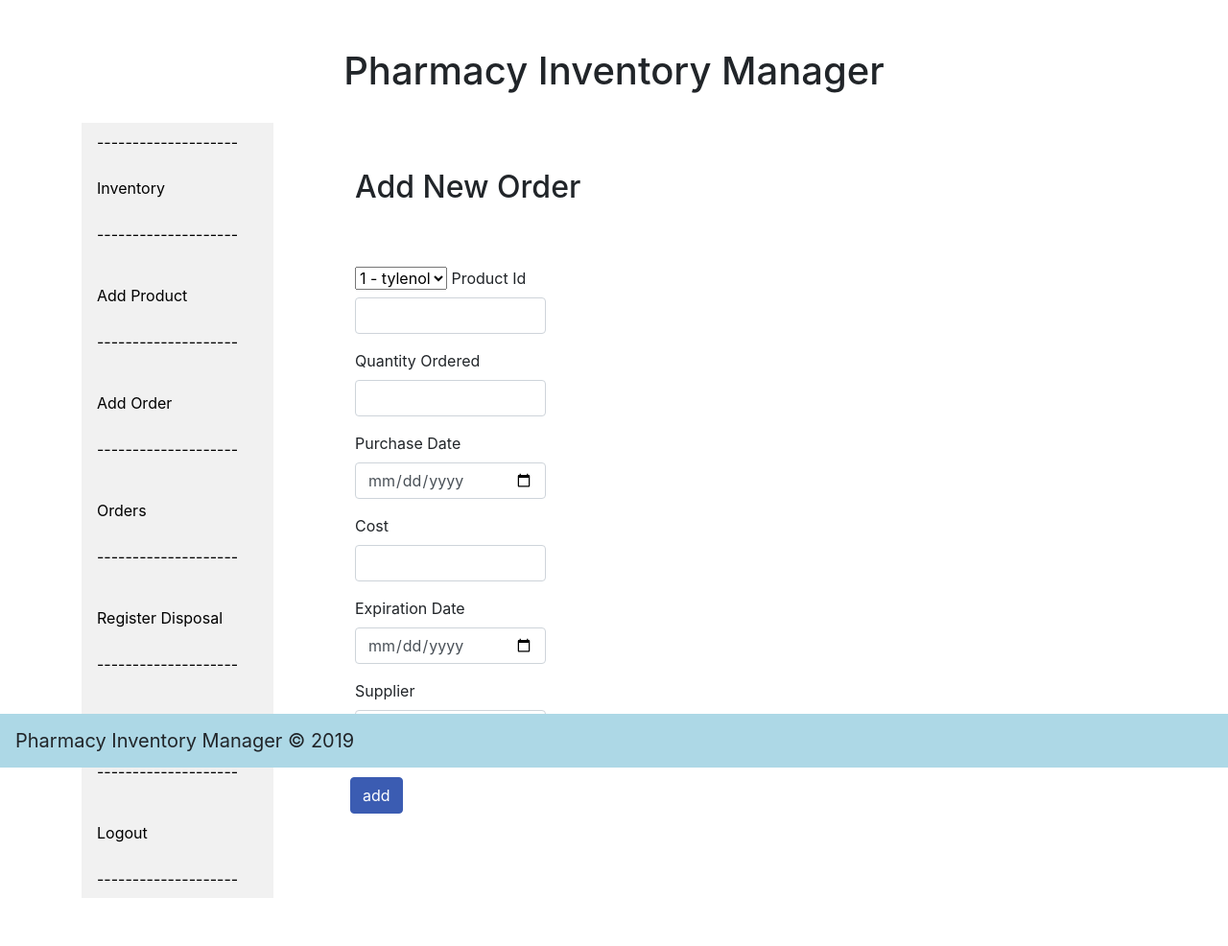
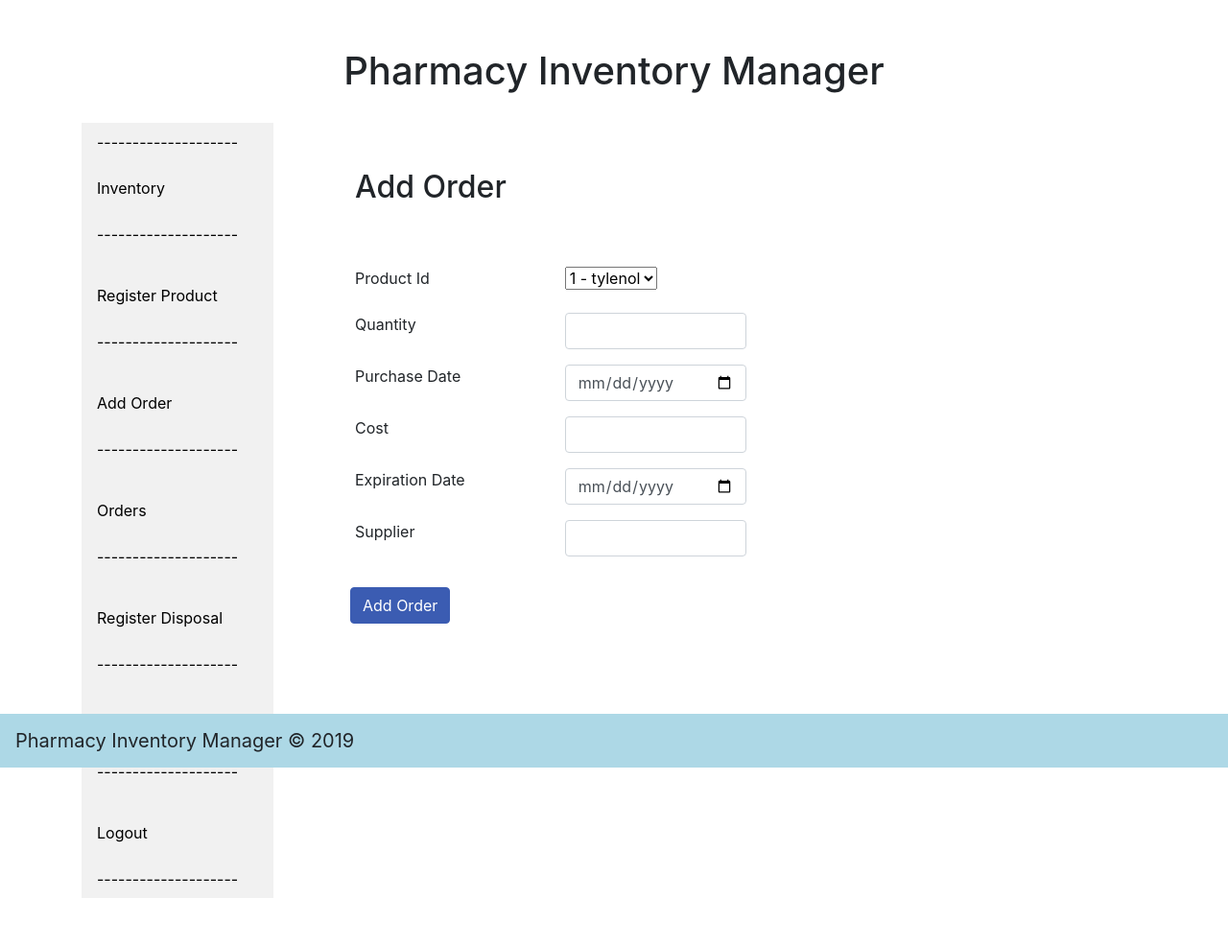
Before and after one commit to alexsaldana9/inventory_php, a PHP site: page /addOrder.php in a window 1280 px wide. Shown: the whole page at 96% size. Run offline with PHP 8.4, Linux system fonts and the light colour scheme; a user stored in the database is signed in; data comes from the database, SQL or seed files in the repository.

Commit message:
Format form add order

```diff
--- a/addOrder.php
+++ b/addOrder.php
@@ -1,6 +1,6 @@
 <?php include 'templates/header.php'; ?>
 
-<h2>Add New Order</h2>
+<h2>Add Order</h2>
 <?php
     include 'user_loggedin.php';
     include 'db_connection.php';
@@ -63,9 +63,13 @@
 
 <form method = "post" action = "addOrder.php">
     <div class="form-row">
-      <div class="form-group col-md-3">
+      <div class="form-group col-md-6">
         <div class="form-group">
-
+          <div class="row">
+            <div class="col-sm-6">
+              <label for="start_date">Product Id </label>
+            </div>
+            <div class="col-sm-6">
                 <select name='products'>
                   <?php
                   //To add dropdown menu -- https://www.youtube.com/watch?v=TNPxG2yrPlM
@@ -78,35 +82,74 @@
                   }
                   ?>
                 </select>
+            </div>
+          </div>
+        </div>
 
-          <label for="start_date">Product Id </label>
-          <input type="number" class="form-control" id="product_id" name="product_id" required >
+        <div class="form-group">
+          <div class="row">
+            <div class="col-sm-6">
+              <label for="start_date">Quantity</label>
             </div>
-        <div class="form-group">
-          <label for="start_date">Quantity Ordered </label>
+            <div class="col-sm-6">
               <input type="number" class="form-control" id="qty_ordered" name="qty_ordered" required>
             </div>
+          </div>
+        </div>
+
         <div class="form-group">
+          <div class="row">
+            <div class="col-sm-6">
                <label for="start_date">Purchase Date </label>
+            </div>
+            <div class="col-sm-6">
               <input type="date" class="form-control" id="purchase_date" name="purchase_date" required>
             </div>
+          </div>
+        </div>
+
         <div class="form-group">
+          <div class="row">
+            <div class="col-sm-6">
               <label for="start_date">Cost </label>
+            </div>
+            <div class="col-sm-6">
               <input type="number" class="form-control" id="total_cost" name="total_cost" required>
             </div>
+          </div>
+        </div>
+
         <div class="form-group">
+          <div class="row">
+            <div class="col-sm-6">
               <label for="start_date">Expiration Date </label>
+            </div>
+            <div class="col-sm-6">
               <input type="date" class="form-control" id="exp_date" name="exp_date" required>
             </div>
+          </div>
+        </div>
+
         <div class="form-group">
+          <div class="row">
+            <div class="col-sm-6">
               <label for="start_date">Supplier </label>
+            </div>
+            <div class="col-sm-6">
               <input type="text" class="form-control" id="supplier" name="supplier" required>
             </div>
           </div>
         </div>
+      </div>
+    </div>
+
     <div class="form-row">
         <div class="form-group">
-            <input type="submit" value="add" class="btn btn-primary">
+          <div class="row">
+            <div class="col-sm-12">
+              <input type="submit" value="Add Order" class="btn btn-primary">
+            </div>
+          </div>
         </div>
     </div>
 </form>
--- a/templates/header.php
+++ b/templates/header.php
@@ -43,7 +43,7 @@ Final Project
                 <div class="col-sm-3" align="left">
                     <ul>
                       <li><a href="index.php">--------------------<br><br>Inventory<br><br>--------------------</a></li>
-                      <li><a href="addProduct.php"><br>Add Product<br><br>--------------------</a></li>
+                      <li><a href="addProduct.php"><br>Register Product<br><br>--------------------</a></li>
                       <li><a href="addOrder.php"><br>Add Order<br><br>--------------------</a></li>
                       <li><a href="listOrders.php"><br>Orders<br><br>--------------------</a></li>
                       <li><a href="registerDisposal.php"><br>Register Disposal<br><br>--------------------</a></li>
```
Lines whose indentation alone changed are shown as unchanged.
